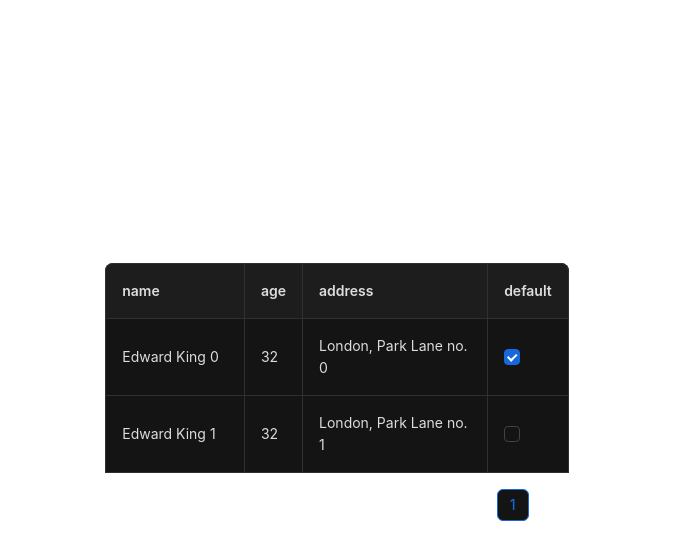
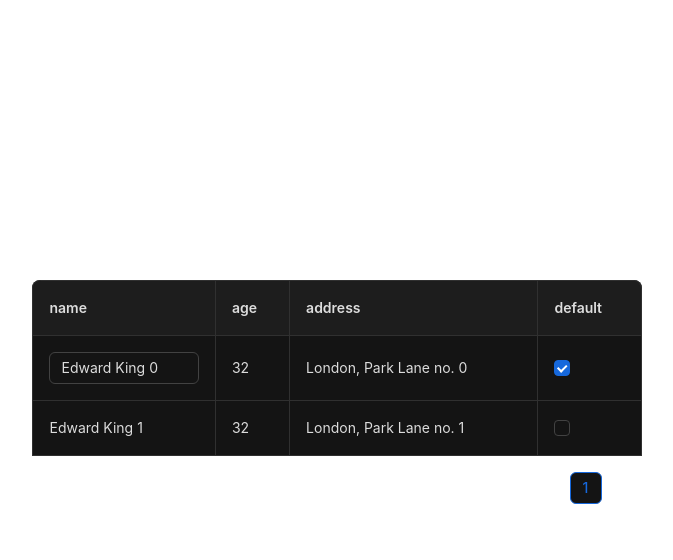
Before and after one commit to essapp/essb, a Vue app: page / in a window 1280 px wide. Both pictures are taken after a click on the label 815 px from the left and 357 px from the top of the page. Shown: the top 560 px of the page, without its empty margins (303-976 px from the left). Built offline with nearby package versions, Linux system fonts and the light colour scheme.

Commit message:
mod etable

```diff
--- a/site/App.vue
+++ b/site/App.vue
@@ -4,60 +4,17 @@
       algorithm: theme.darkAlgorithm,
     }"
   >
-    <Table
-      bordered
-      :data-source="dataSource"
-      :customRow="onRow"
-      :columns="columns"
-    >
-      <template #bodyCell="{ column, text, record }">
-        <template v-if="column.editable">
-          <div class="editable-cell">
-            <div
-              v-if="editableData[record.key]"
-              class="editable-cell-input-wrapper"
-            >
-              <div v-if="column.fieldProps.itemType === 'check'">
-                <Check
-                  v-model:checked="editableData[record.key].default"
-                ></Check>
-              </div>
-              <div v-else>
-                <Input
-                  v-model:value="editableData[record.key].name"
-                  @pressEnter="save(record.key)"
-                />
-              </div>
-            </div>
-            <div v-else class="editable-cell-text-wrapper">
-              <div v-if="column.fieldProps.itemType === 'check'">
-                <Check :checked="text"></Check>
-              </div>
-              <div v-else>{{ text || " " }}</div>
-            </div>
-          </div>
-        </template>
-        <template v-else>
-          <div v-if="column.fieldProps.itemType === 'check'">
-            <Check :checked="text"></Check>
-          </div>
-          <div v-else>{{ text || " " }}</div>
-        </template>
-      </template>
-    </Table>
-    <!-- <Etable bordered :data-source="dataSource" :columns="columns"></Etable> -->
+    <Etable></Etable>
   </ConfigProvider>
 </template>
 
 <script setup lang="ts">
-import { computed, reactive, ref } from "vue";
+import { reactive, ref } from "vue";
 import type { Ref, UnwrapRef } from "vue";
 import {
   ConfigProvider,
-  Check,
-  Input,
   theme,
-  Table,
+  Etable,
   TableColumnType,
 } from "../src";
 import { cloneDeep } from "lodash-es";
--- a/src/etable/Etable.vue
+++ b/src/etable/Etable.vue
@@ -1,17 +1,37 @@
 <template>
-  <Table bordered :data-source="dataSource" :columns="columns">
+  <Table
+    bordered
+    :data-source="dataSource"
+    :custom-row="onRow"
+    :columns="columns"
+  >
     <template #bodyCell="{ column, text, record }">
-      <template v-if="column.dataIndex === 'name'">
+      <template v-if="column.editable">
         <div class="editable-cell">
-          <div v-if="editableData[record.key]" class="editable-cell-input-wrapper">
-            <a-input v-model:value="editableData[record.key].name" @pressEnter="save(record.key)" />
-            <check-outlined class="editable-cell-icon-check" @click="save(record.key)" />
+          <div
+            v-if="editableData[record.key]"
+            class="editable-cell-input-wrapper"
+          >
+            <div v-if="column.fieldProps.itemType === 'check'">
+              <Check :defaultChecked="text"></Check>
+            </div>
+            <div v-else>
+              <Input :default-value="text" />
+            </div>
           </div>
           <div v-else class="editable-cell-text-wrapper">
-            {{ text || ' ' }}
-            <edit-outlined class="editable-cell-icon" @click="edit(record.key)" />
+            <div v-if="column.fieldProps.itemType === 'check'">
+              <Check :checked="text"></Check>
+            </div>
+            <div v-else>{{ text || " " }}</div>
           </div>
         </div>
+      </template>
+      <template v-else>
+        <div v-if="column.fieldProps.itemType === 'check'">
+          <Check :checked="text"></Check>
+        </div>
+        <div v-else>{{ text || " " }}</div>
       </template>
     </template>
   </Table>
@@ -20,8 +40,7 @@
 <script setup lang="ts">
 import { reactive, ref } from "vue";
 import type { Ref, UnwrapRef } from "vue";
-import { Input, Table } from "..";
-import { CheckOutlined, EditOutlined } from "@ant-design/icons-vue";
+import { Check,Input, Table } from "..";
 import { cloneDeep } from "lodash-es";
 
 interface DataItem {
@@ -33,22 +52,36 @@ interface DataItem {
 }
 
 const columns = [
-  {
+{
     title: "name",
     dataIndex: "name",
     width: "30%",
+    editable: true,
+    fieldProps: {
+      itemType: "input",
+    },
   },
   {
     title: "age",
     dataIndex: "age",
+    fieldProps: {
+      itemType: "number",
+    },
   },
   {
     title: "address",
     dataIndex: "address",
+    fieldProps: {
+      itemType: "input",
+    },
   },
   {
     title: "default",
     dataIndex: "default",
+    editable: true,
+    fieldProps: {
+      itemType: "check",
+    },
   },
 ];
 const dataSource: Ref<DataItem[]> = ref([
@@ -64,7 +97,7 @@ const dataSource: Ref<DataItem[]> = ref([
     name: "Edward King 1",
     age: 32,
     address: "London, Park Lane no. 1",
-    default: true,
+    default: false,
   },
 ]);
 const editableData: UnwrapRef<Record<string, DataItem>> = reactive({});
@@ -75,10 +108,14 @@ const edit = (key: string) => {
   );
 };
 const save = (key: string) => {
-  Object.assign(
-    dataSource.value.filter((item) => key === item.key)[0],
-    editableData[key]
-  );
-  delete editableData[key];
+
+};
+const onRow = (record: DataItem) => {
+  return {
+    onclick: () => edit(record.key),
+    onfocus: () => edit(record.key),
+    onMouseenter: () => edit(record.key),
+    onMouseleave: () => save(record.key),
+  };
 };
 </script>
```
